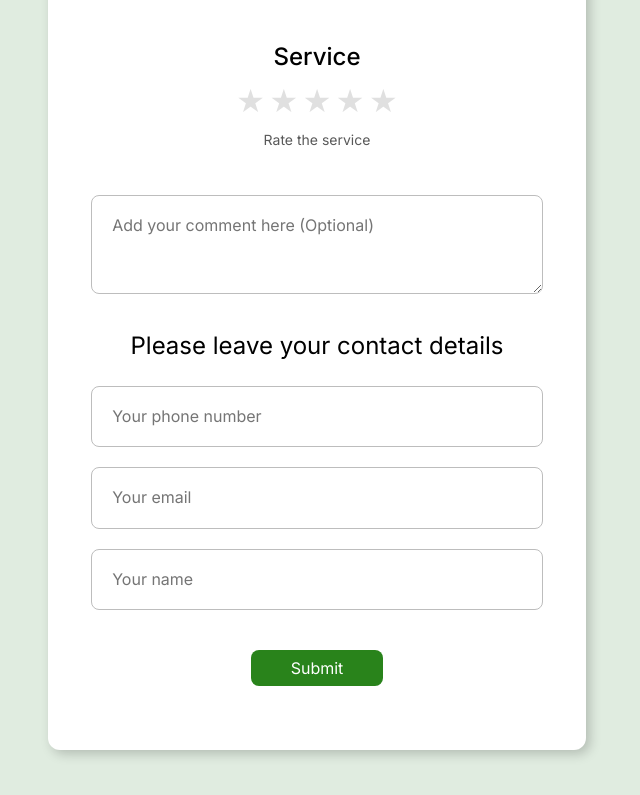
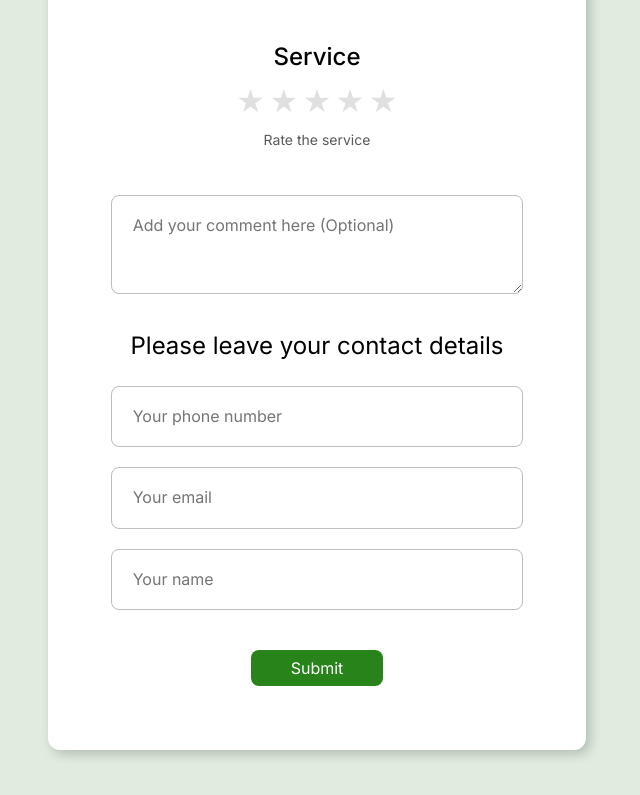
Before and after one commit to cd-roman/bowls-and-friends, a plain HTML site: page feedback.html in a window 1280 px wide. Shown: the part 587-1382 px from the top of the page, without its empty margins (323-963 px from the left). Drawn offline with Linux system fonts and the light colour scheme.

Commit message:
Refactor textarea and input styles in feedback and menu CSS files

```diff
--- a/scss/feedback.scss
+++ b/scss/feedback.scss
@@ -96,12 +96,13 @@ h3 {
 }
 
 textarea {
-    margin: 3rem 20px 0px;
+    margin: 3rem 0px 0px;
     border: 1px solid #BDBDBD;
     border-radius: 8px;
-    width: 100%;
     line-height: 1.2;
-    padding: 20px;
+    width: 90%;
+    padding: 20px 5%;
+    resize: vertical;
 
     @media screen and (max-width: 768px) {
         font-size: 16px;
@@ -126,12 +127,13 @@ h4 {
 }
 
 input {
-    margin: 20px 20px 0px;
+    margin: 20px 0px 0px;
     border: 1px solid #BDBDBD;
     border-radius: 8px;
     width: 100%;
     line-height: 1.2;
-    padding: 20px;
+    width: 90%;
+    padding: 20px 5%;
 
     @media screen and (max-width: 768px) {
         font-size: 16px;
--- a/scss/menu.scss
+++ b/scss/menu.scss
@@ -152,7 +152,6 @@ margin-bottom: 100px;
 
 .overlay-item-image {
     max-width: 300px;
-
     border-radius: 12px;
     margin-left: auto;
     margin-right: auto;
```
Also changed, not shown: css/feedback.css, 2 other files.
